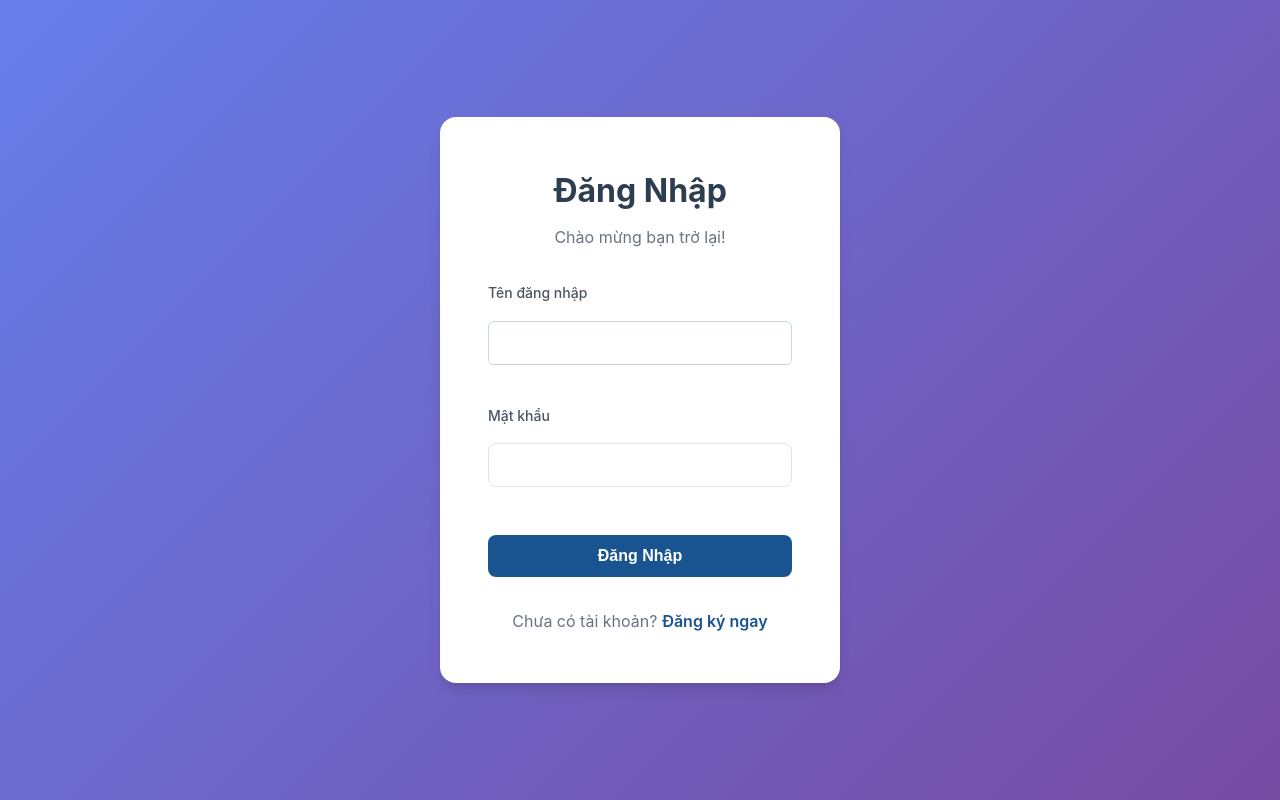
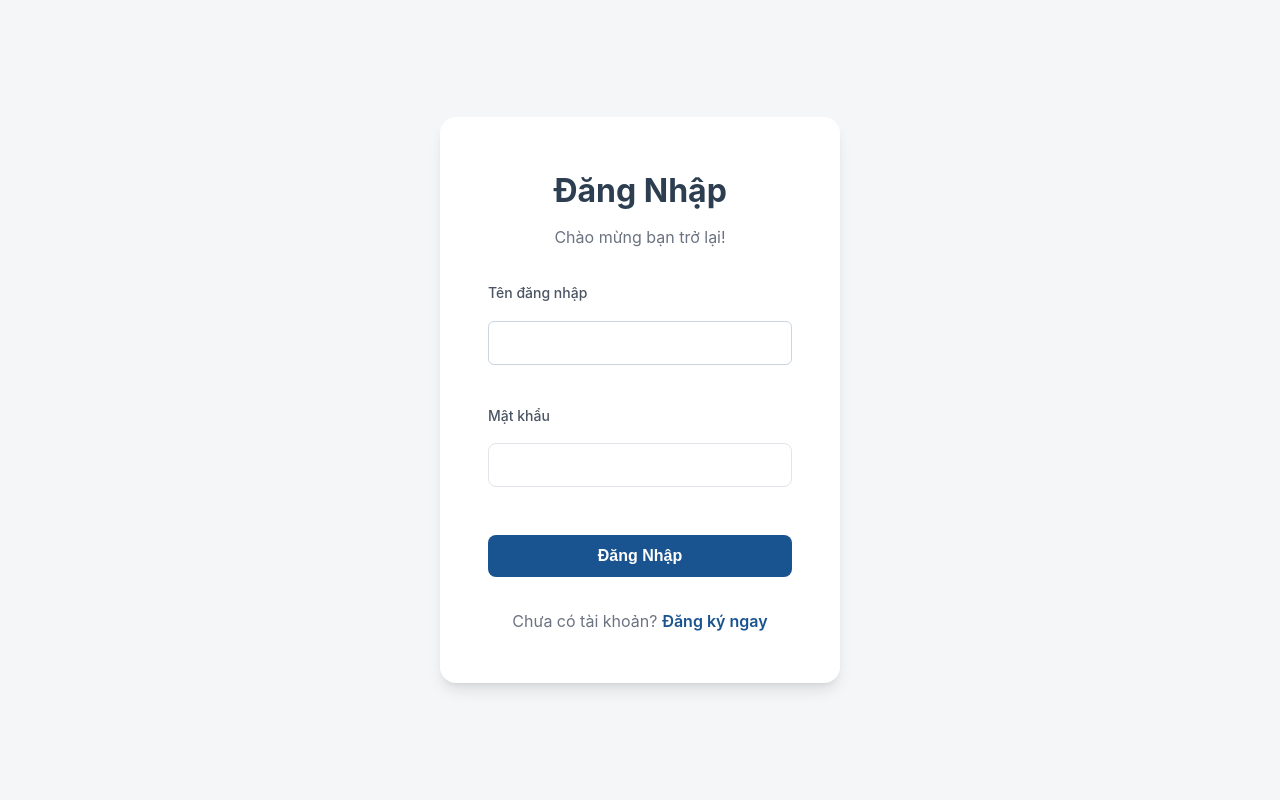
Before and after one commit to ThinhdanghocDE/Learning_stock_market_investing, a React (Vite) app in the folder frontend/: page /login in a window 1280 px wide. Built offline with nearby package versions, Linux system fonts and the light colour scheme.

Commit message:
style: xoa gradient dong bo mau voi Trading page

```diff
--- a/frontend/src/pages/Auth/Auth.css
+++ b/frontend/src/pages/Auth/Auth.css
@@ -3,7 +3,7 @@
   display: flex;
   align-items: center;
   justify-content: center;
-  background: linear-gradient(135deg, #667eea 0%, #764ba2 100%);
+  background-color: var(--bg-secondary);
   padding: 2rem;
 }
 
--- a/frontend/src/pages/Dashboard/Dashboard.css
+++ b/frontend/src/pages/Dashboard/Dashboard.css
@@ -11,11 +11,12 @@
 }
 
 .welcome-section {
-  background: linear-gradient(135deg, var(--primary-color) 0%, #764ba2 100%);
+  background-color: var(--primary-color);
   color: white;
   padding: 2rem;
-  border-radius: 1rem;
+  border-radius: 0.5rem;
   margin-bottom: 2rem;
+  border: 1px solid var(--primary-hover);
 }
 
 .welcome-section h2 {
```
